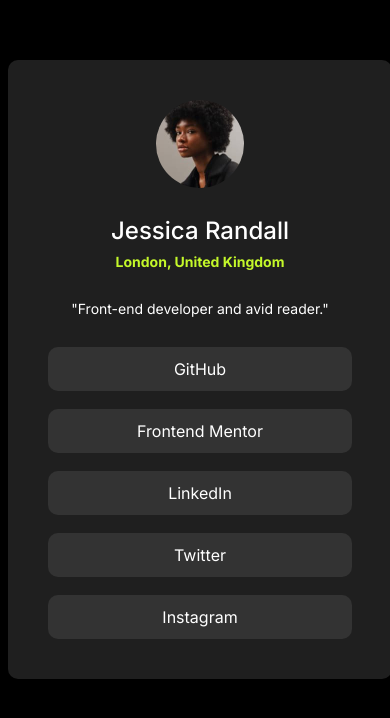
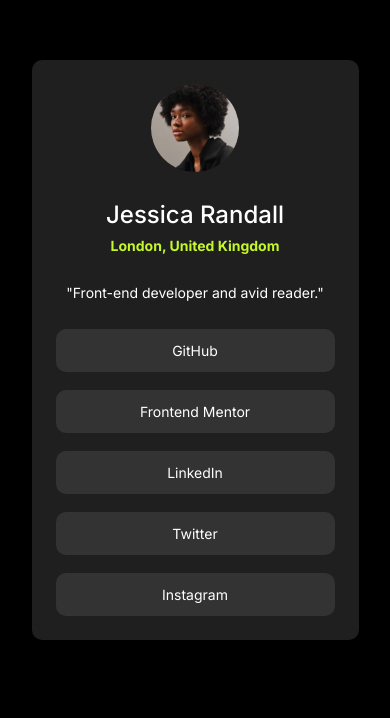
Before and after one commit to eriksleziona/social-links-page, a React (Vite) app: page / in a window 390 px wide. Shown: the part 114-832 px from the top of the page. Built offline with nearby package versions, Linux system fonts and the light colour scheme.

Commit message:
Adding Mobile view

```diff
--- a/src/Modules/Home/Components/SocialLink/SocialLink.scss
+++ b/src/Modules/Home/Components/SocialLink/SocialLink.scss
@@ -3,8 +3,10 @@
   display: flex;
   justify-content: center;
   color: white;
+  font-size: 14px;
+
   transition: all 1s ease-in-out;
-  padding: 12px 0 12px 0;
+  padding: 13px 0;
   border-radius: 10px;
   background-color: #333333;
 }
--- a/src/Modules/Home/Components/UserInformation/UserInfomation.scss
+++ b/src/Modules/Home/Components/UserInformation/UserInfomation.scss
@@ -16,7 +16,7 @@
   }
 
   &__jobTitle {
-    margin: 28px 0;
+    margin: 28px 0 26px 0;
     font-size: 14px;
     line-height: 150%;
   }
--- a/src/Modules/Home/pages/SocialLinkPage/SocialLinkPage.scss
+++ b/src/Modules/Home/pages/SocialLinkPage/SocialLinkPage.scss
@@ -6,3 +6,10 @@
   padding: 40px;
   border-radius: 10px;
 }
+
+@media (max-width: 500px) {
+  .page-container {
+    width: 279px;
+    padding: 24px;
+  }
+}
```
